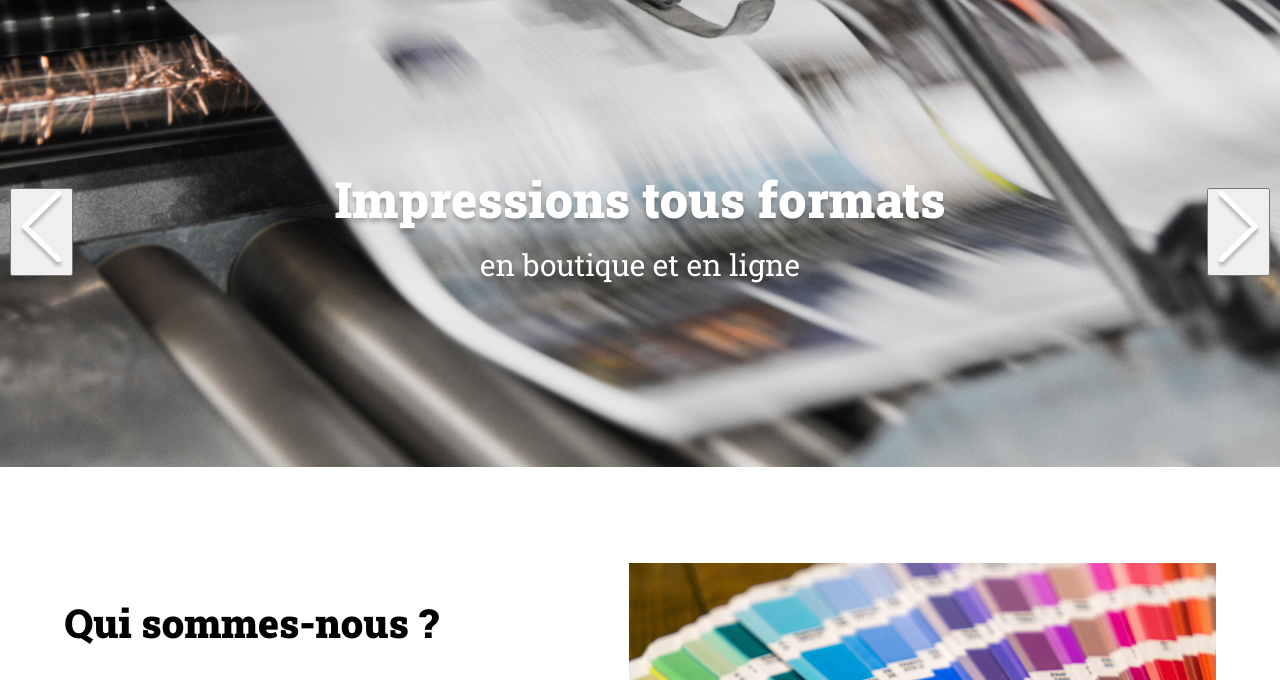
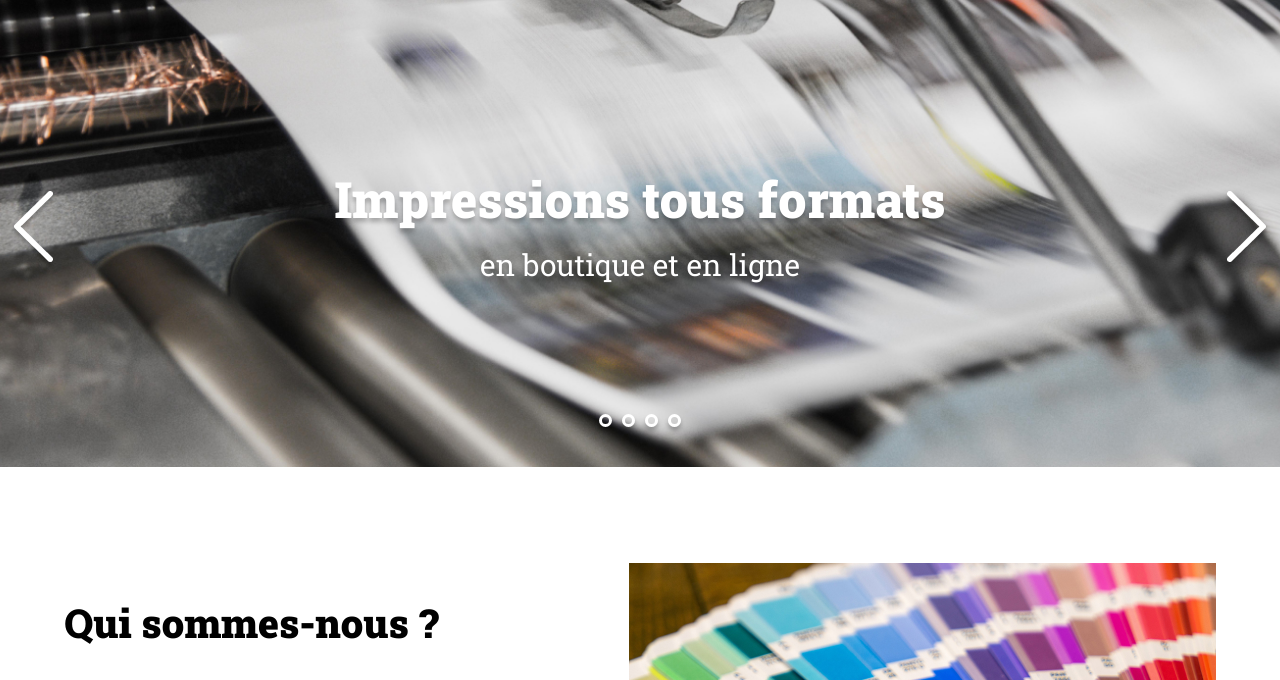
Before and after one commit to Ndo18/Projet-5, a plain HTML site: page index.html in a window 1280 px wide. Shown: the part 104-784 px from the top of the page. Drawn offline with Linux system fonts and the light colour scheme.

Commit message:
🚧 🐛 Add Bullet Points + Fix JS bug

```diff
--- a/assets/script.js
+++ b/assets/script.js
@@ -16,22 +16,25 @@ const slides = [
 		"tagLine":"Autocollants <span>avec découpe laser sur mesure</span>"
 	}
 ]
-// let flecheDroite = 0
-// let monBoutonDroit = 0
 
-// monBoutonDroit = document.querySelector(".arrow .arrow_right");
-// monBoutonDroit.addEventListener("click", () =>{
-// 	console.log("J'ai slide à droite")
-// })
+let flecheDroite = document.querySelector(".arrow_right")
+flecheDroite.addEventListener("click", () => {
+	console.log("J'ai glissé à droite")
+})
+
+let flecheGauche = document.querySelector(".arrow_left")
+flecheGauche.addEventListener("click", () => {
+	console.log("J'ai glissé à gauche")
+})
 
 
-// flecheDroite = document.getElementById("#banner");
-// flecheDroite.addEventListener("click", () =>{
-// 	console.log("J'ai click")
-// })
 
-const button = document.querySelector('button')
+let dots = document.querySelector(".dots")
 
-button.addEventListener("click", function() {
-	console.log("Je click")
-})
+for(i = 0; i < slides.length; i = i+1) {
+
+let dot = document.createElement("div")
+dot.classList.add("dot")
+dots.append(dot)
+
+}
--- a/assets/style.css
+++ b/assets/style.css
@@ -53,9 +53,7 @@ table {
 	border-collapse: collapse;
 	border-spacing: 0;
 }
-body {
 
-}
 section {
 	margin-block: 6em;
 }
@@ -145,7 +143,7 @@ header {
 	background-color: #ffffff00;
 	border: 3px solid #fff;
 	border-radius: 100%;
-	box-shadow: 0 4px 4px rgba(0, 0, 0, 0.25);;
+	box-shadow: 0 4px 4px rgba(0, 0, 0, 0.25);
 }
 .dot_selected {
 	background-color: #fff;
--- a/index.html
+++ b/index.html
@@ -8,7 +8,6 @@
 	<link rel="preconnect" href="https://fonts.googleapis.com">
 	<link rel="preconnect" href="https://fonts.gstatic.com" crossorigin>
 	<link href="https://fonts.googleapis.com/css2?family=Roboto:wght@400;700&family=Roboto+Slab:wght@400;900&display=swap" rel="stylesheet">
-	<script src="./assets/script.js"></script>
 </head>
 <body>
 <header class="container">
@@ -22,10 +21,10 @@
 		<img class="banner-img" src="./assets/images/slideshow/slide1.jpg" alt="Banner Print-it">
 		<p>Impressions tous formats <span>en boutique et en ligne</span></p>
 		<div class="arrow arrow_left">
-			<button><img src="./assets/images/arrow_left.png" alt="Arrow left"></button>
+			<img src="./assets/images/arrow_left.png" alt="Arrow left">
 		</div>
 		<div class="arrow arrow_right">
-			<button><img src="./assets/images/arrow_right.png" alt="Arrow right"></button>
+			<img src="./assets/images/arrow_right.png" alt="Arrow right">
 		</div>
 		<div class="dots">
 		</div>
@@ -100,7 +99,7 @@
 					<p>5, rue Yves Noël,<br>
 						35200 Rennes<br>
 						<img class="inline-icon" src="./assets/images/metro.png" alt="metro"/> Clémenceau</p>
-				</div>
+					</div>
 			</div>
 			<div>
 				<img src="./assets/images/magnifying-glass.jpg" alt="Loupe avec palette bleue">
```
